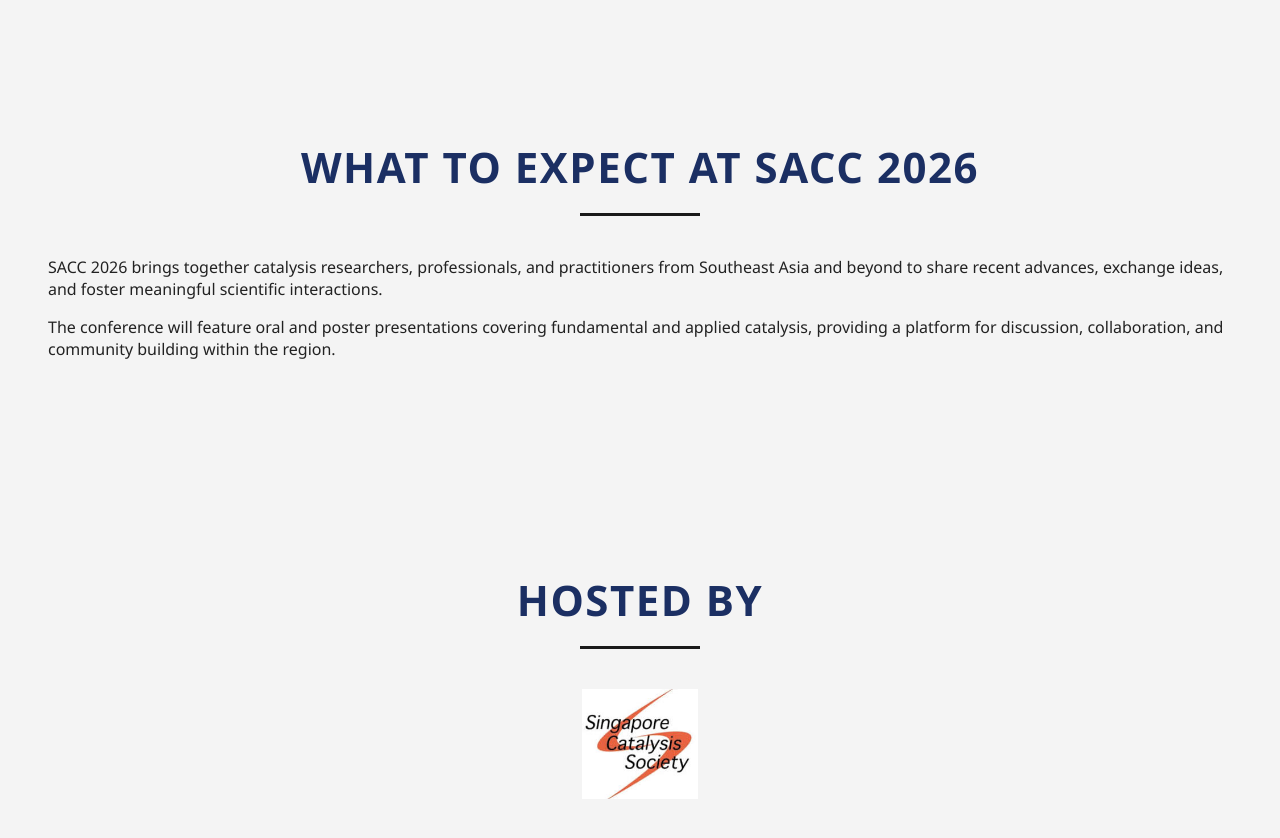
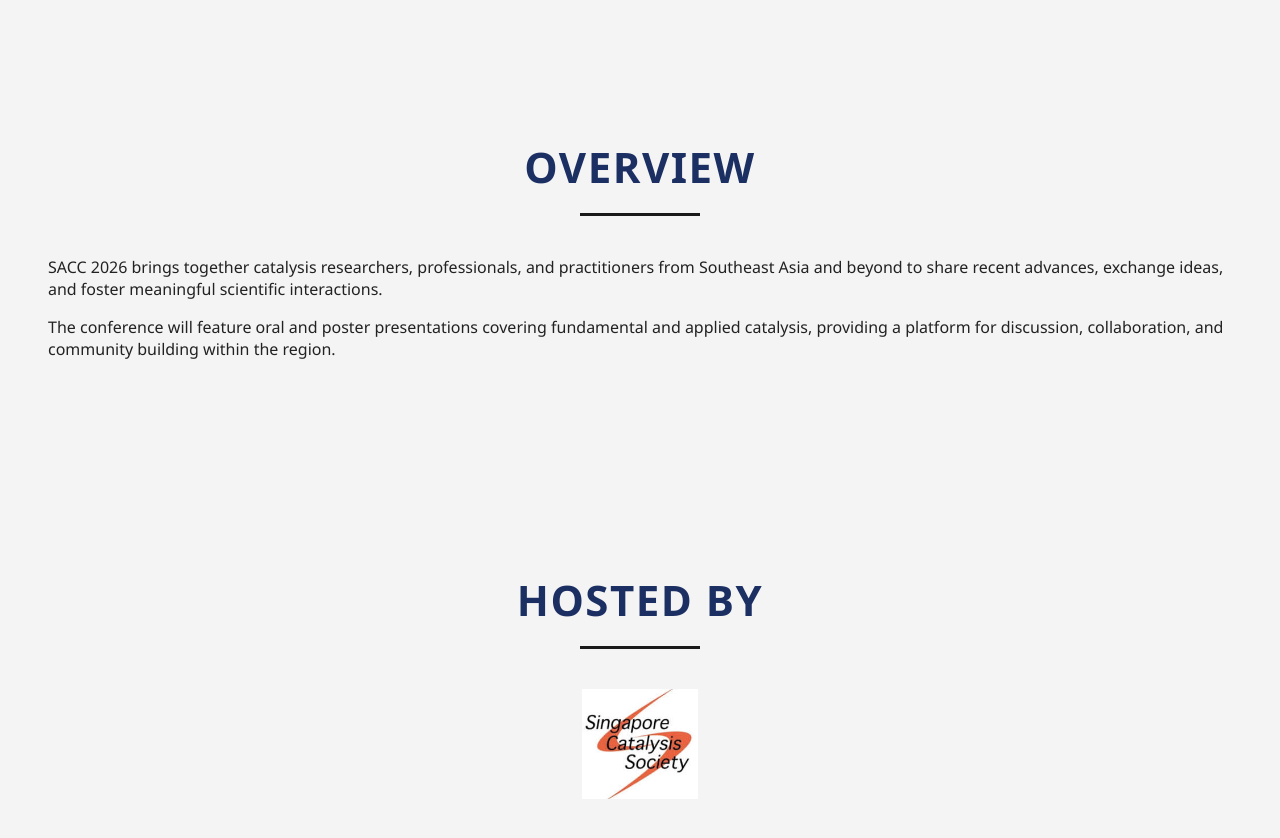
Before and after one commit to sacc2026/sacc2026, a Next.js app: page / in a window 1280 px wide. Shown: the part 960-1798 px from the top of the page. Built offline with nearby package versions, Linux system fonts and the light colour scheme.

Commit message:
Update page.jsx

```diff
--- a/app/page.jsx
+++ b/app/page.jsx
@@ -13,7 +13,7 @@ export default function HomePage() {
       <section className="home-section">
         <div className="content overview-section">
 
-          <h2>What to Expect at SACC 2026</h2>
+          <h2>Overview</h2>
 
           <p className="overview-intro">
             SACC 2026 brings together catalysis researchers, professionals, and
```
